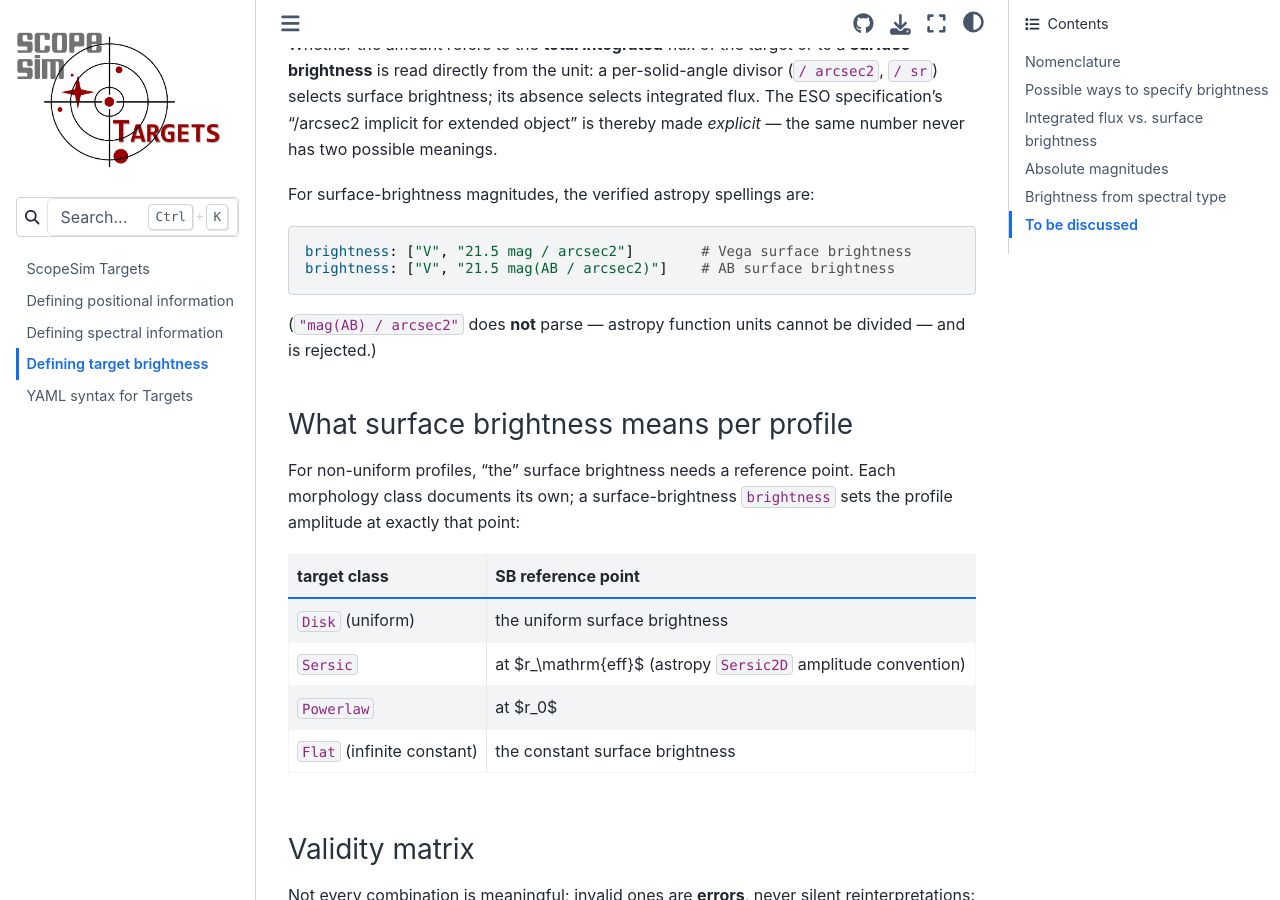
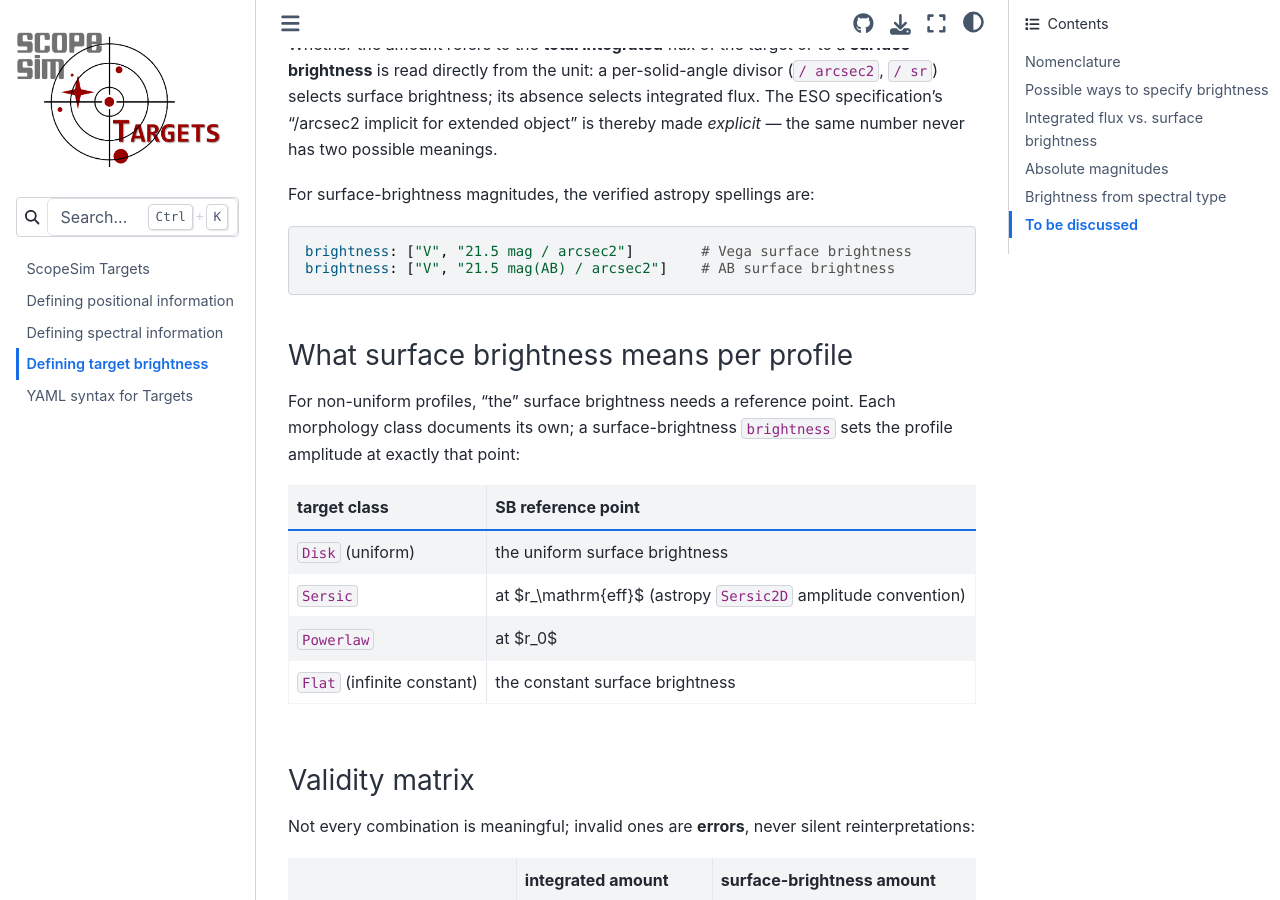
Before and after one commit to AstarVienna/scopesim-targets, a Sphinx documentation site: the page built from docs/defining_brightness.md, in a window 1280 px wide and 900 px high, scrolled down 2898 px. Built offline with Sphinx 7.4.7 and the Sphinx Book theme 1.1.4, drawn with Linux system fonts in a browser that asks for light colours.

Commit message:
Fix outdated surface brightness syntax in docs

````diff
--- a/docs/defining_brightness.md
+++ b/docs/defining_brightness.md
@@ -81,10 +81,8 @@ For surface-brightness magnitudes, the verified astropy spellings are:
 
 ```yaml
 brightness: ["V", "21.5 mag / arcsec2"]        # Vega surface brightness
-brightness: ["V", "21.5 mag(AB / arcsec2)"]    # AB surface brightness
+brightness: ["V", "21.5 mag(AB) / arcsec2"]    # AB surface brightness
 ```
-
-(`"mag(AB) / arcsec2"` does **not** parse — astropy function units cannot be divided — and is rejected.)
 
 ### What surface brightness means per profile
 For non-uniform profiles, "the" surface brightness needs a reference point.
````
